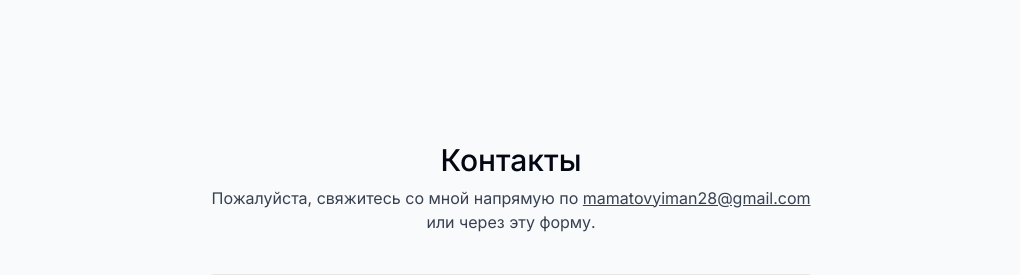
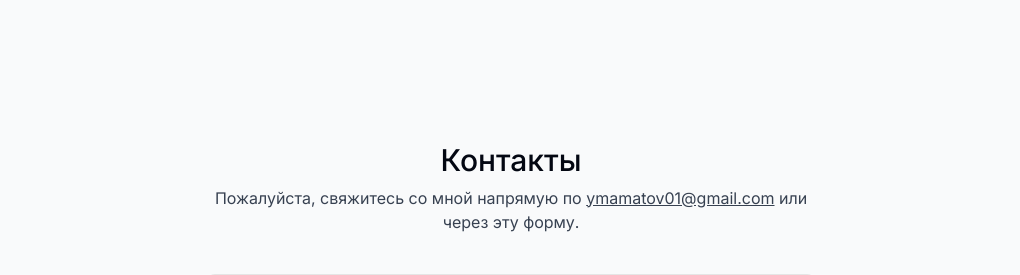
Before and after one commit to MamatovY/my-portfolio, a Next.js app: page / in a window 1280 px wide. Shown: the part 3976-4251 px from the top of the page, without its empty margins (129-1149 px from the left). Built offline with nearby package versions, Linux system fonts and the light colour scheme; no server answers.

Commit message:
change favicon

```diff
--- a/components/contact.tsx
+++ b/components/contact.tsx
@@ -34,7 +34,7 @@ export default function Contact() {
       <p className="text-gray-700 -mt-6 dark:text-white/80">
         Пожалуйста, свяжитесь со мной напрямую по{" "}
         <a className="underline" href="mailto:mamatovyiman28@gmail.com">
-          mamatovyiman28@gmail.com
+          ymamatov01@gmail.com
         </a>{" "}
         или через эту форму.
       </p>
```
Also changed, not shown: 1 other file (tests, documents, lock files or other folders).
